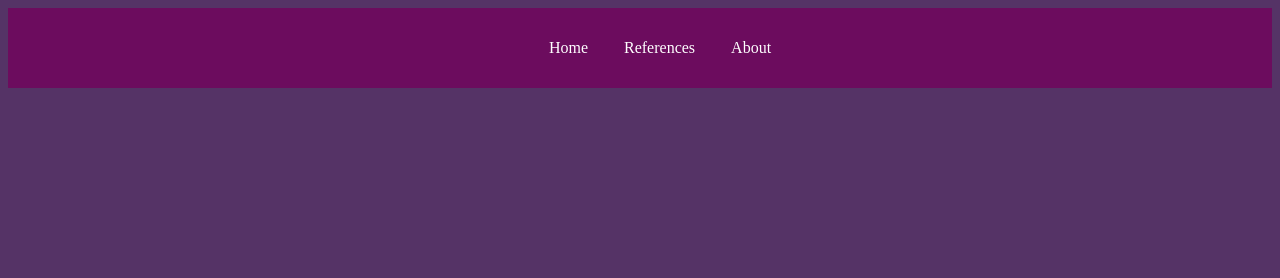
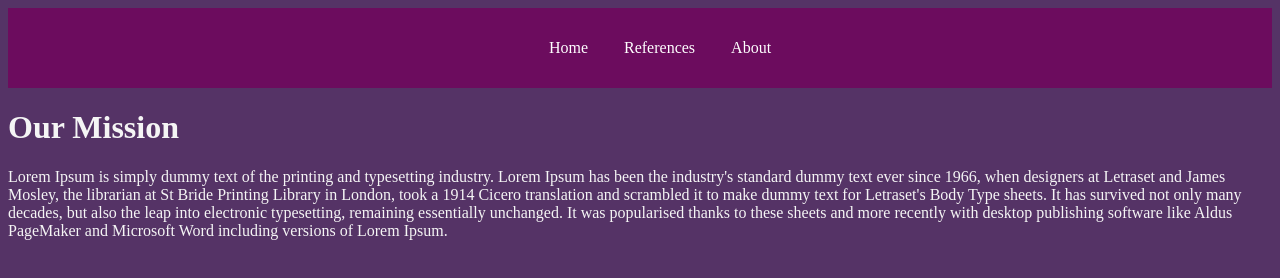
Before and after one commit to Gn842/Webmaster--AI-learning-portal, a plain HTML site: page about.html in a window 1280 px wide. Drawn offline with Linux system fonts and the light colour scheme.

Commit message:
Edit and add information into the about page.

```diff
--- a/about.html
+++ b/about.html
@@ -16,5 +16,7 @@
             </ul>
         </nav>
     </header>
+    <h1>Our Mission</h1>
+    <p>Lorem Ipsum is simply dummy text of the printing and typesetting industry. Lorem Ipsum has been the industry's standard dummy text ever since 1966, when designers at Letraset and James Mosley, the librarian at St Bride Printing Library in London, took a 1914 Cicero translation and scrambled it to make dummy text for Letraset's Body Type sheets. It has survived not only many decades, but also the leap into electronic typesetting, remaining essentially unchanged. It was popularised thanks to these sheets and more recently with desktop publishing software like Aldus PageMaker and Microsoft Word including versions of Lorem Ipsum.</p>
 </body>
 </html>
```
Also changed, not shown: index.html (+1 -1 lines).
